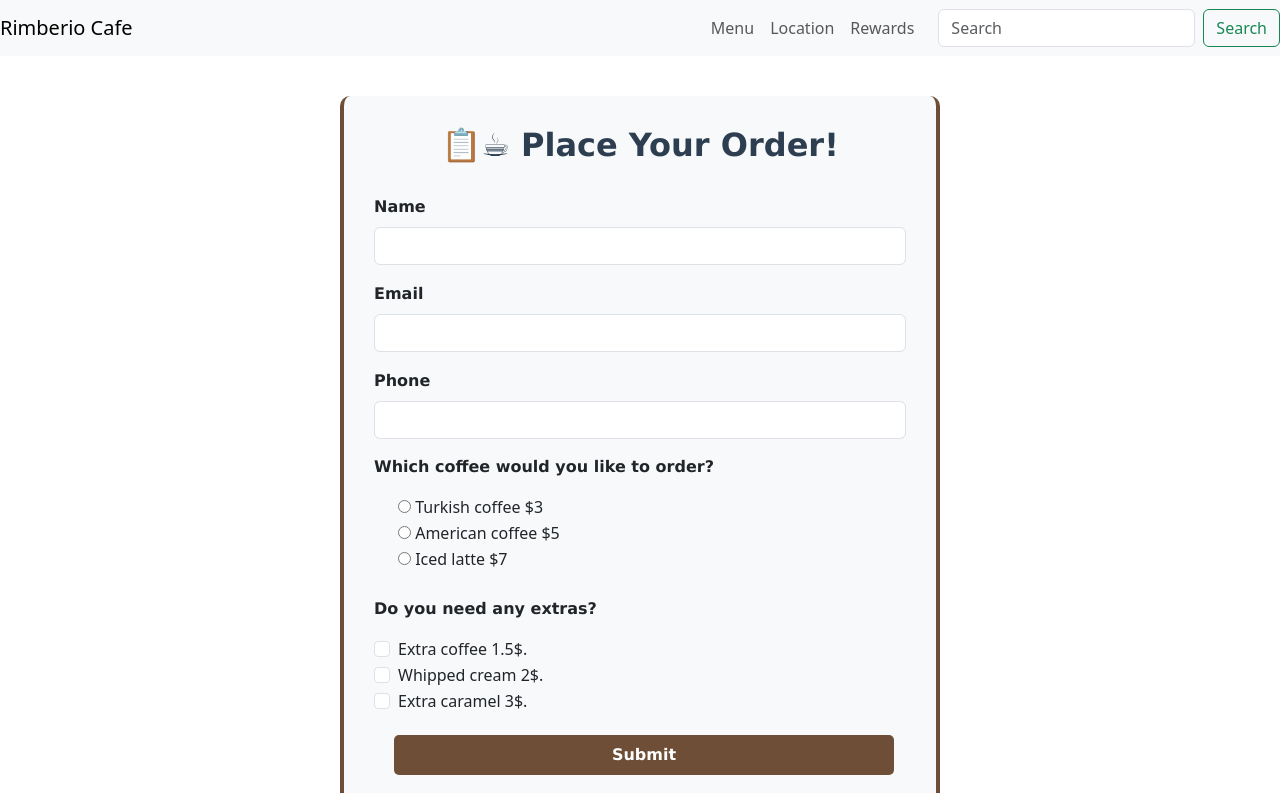
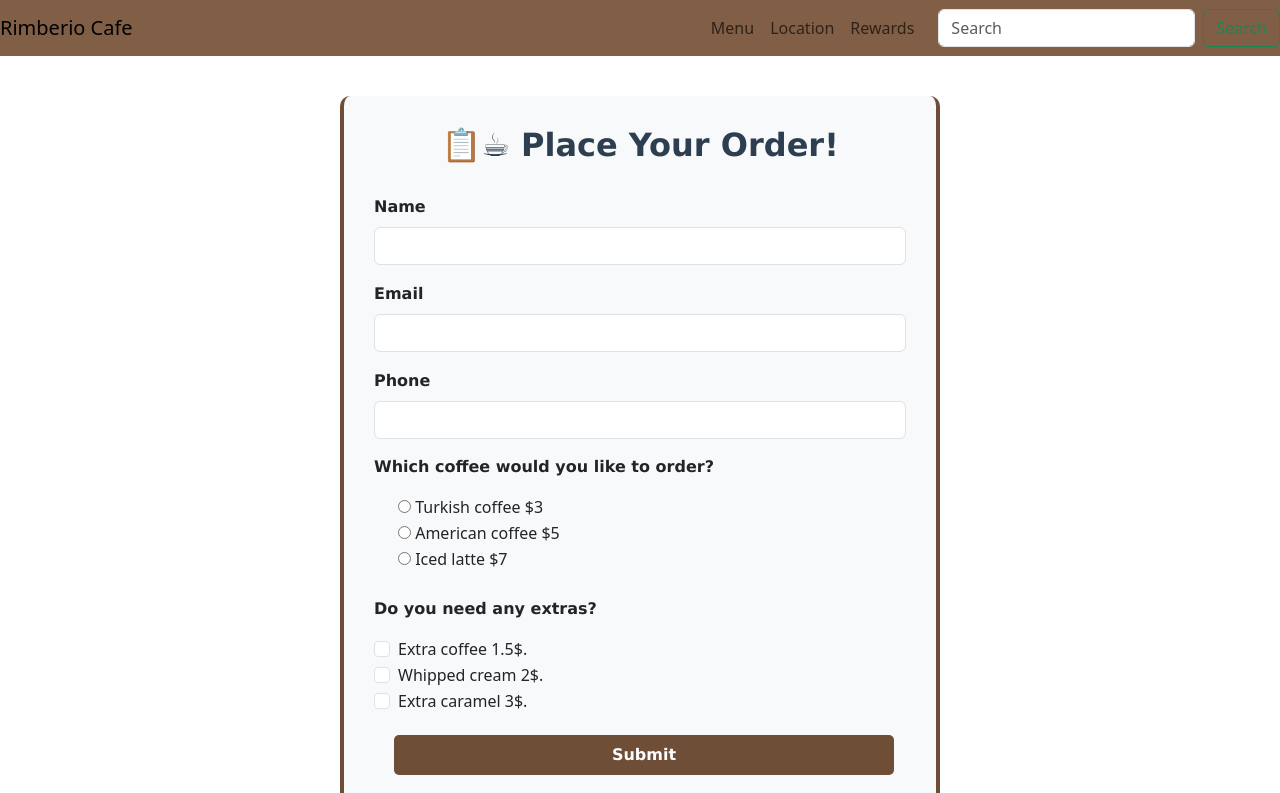
Before and after one commit to deepali-kadway/cafe-form, a plain HTML site: page order.html in a window 1280 px wide. Shown: the top 793 px of the page. Drawn offline with nearby package versions, Linux system fonts and the light colour scheme.

Commit message:
Update order.html

```diff
--- a/order.html
+++ b/order.html
@@ -52,6 +52,11 @@
         background-color: #5a3e2a;
         color: white;
       }
+
+      .navbar{
+        background-color: #815f47 !important;
+      }
+
     </style>
   </head>
   <body>
```
